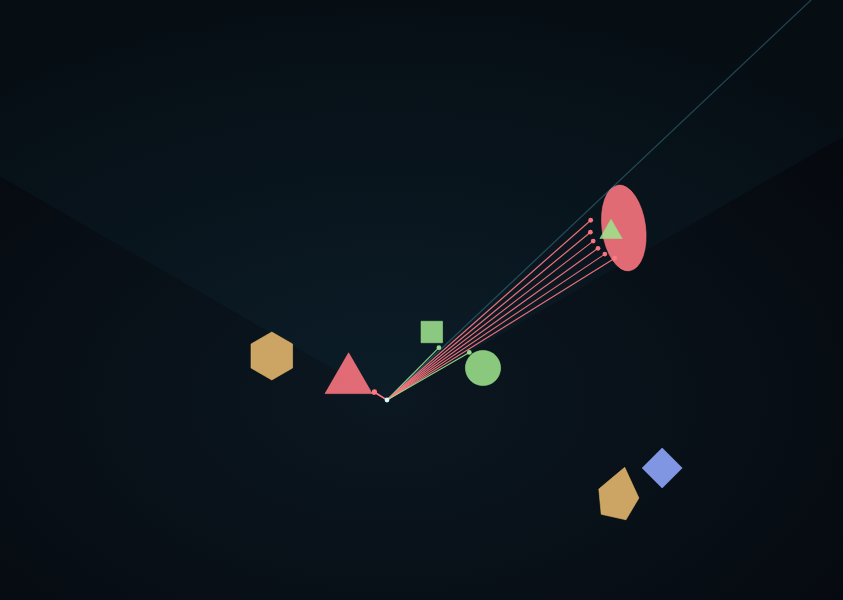
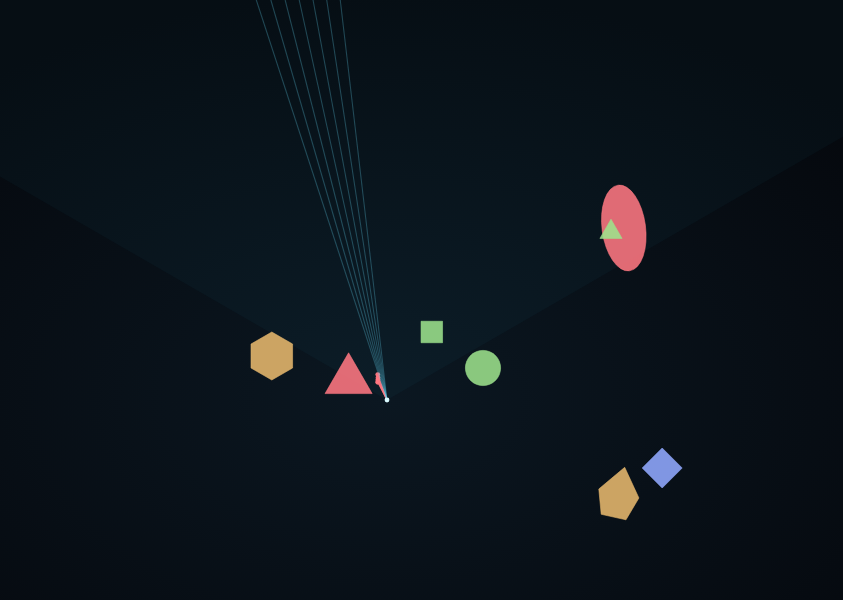
Before and after one commit to gemquota/ray, a plain HTML site: page index.html in a window 1280 px wide. Shown: the whole page, without its empty margins (253-1096 px from the left). Drawn offline with Linux system fonts and the light colour scheme.

Commit message:
Center initial active ray window in the FOV

```diff
--- a/index.html
+++ b/index.html
@@ -36,7 +36,7 @@ const canvas=document.getElementById('view'),ctx=canvas.getContext('2d',{alpha:t
 const hud=document.getElementById('hud'),hudName=document.getElementById('hudName'),hudValue=document.getElementById('hudValue'),hudFill=document.getElementById('hudFill'),hudName2=document.getElementById('hudName2'),hudValue2=document.getElementById('hudValue2');
 let W=0,H=0,dpr=1,angle=-Math.PI/2,last=0,nextSample=0,nextCycle=0,observations=[];
 const TAU=Math.PI*2,limits={positions:[8,256],active:[1,64],width:[.45,5],pixel:[1,12],frequency:[0,120],fov:[12,180]};
-const state={fov:120,positions:64,active:12,rayWidth:1.1,pixelSize:2.4,frequency:12,distribution:0,contactOnly:false,cycleOffset:0,phase:0,paused:false};
+const state={fov:120,positions:64,active:12,rayWidth:1.1,pixelSize:2.4,frequency:12,distribution:0,contactOnly:false,cycleOffset:26,phase:0,paused:false};
 const distributionNames=['UNIFORM','CLUSTERED','PROGRESSIVE'];
 const palette={food:'#9de28c',threat:'#ff7882',object:'#e7b96e',signal:'#91a9ff'};
 const objects=[
```
